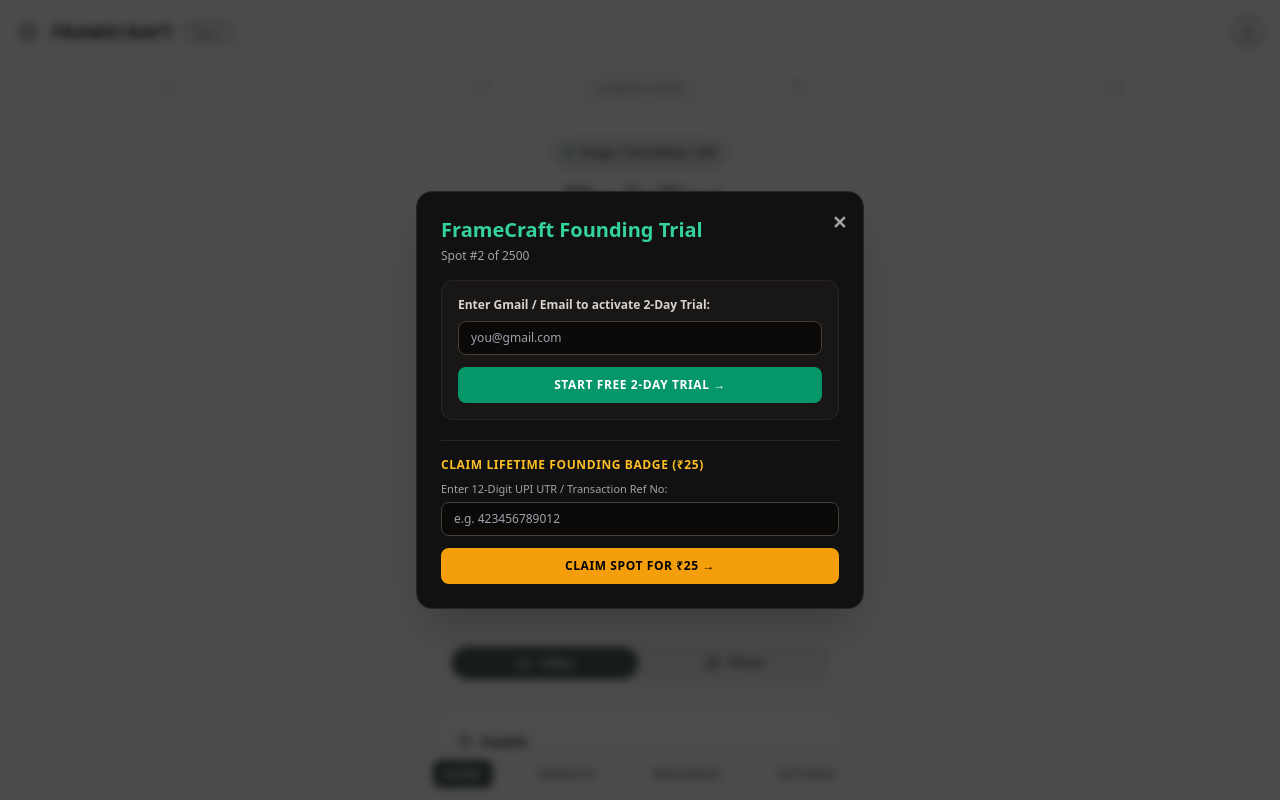
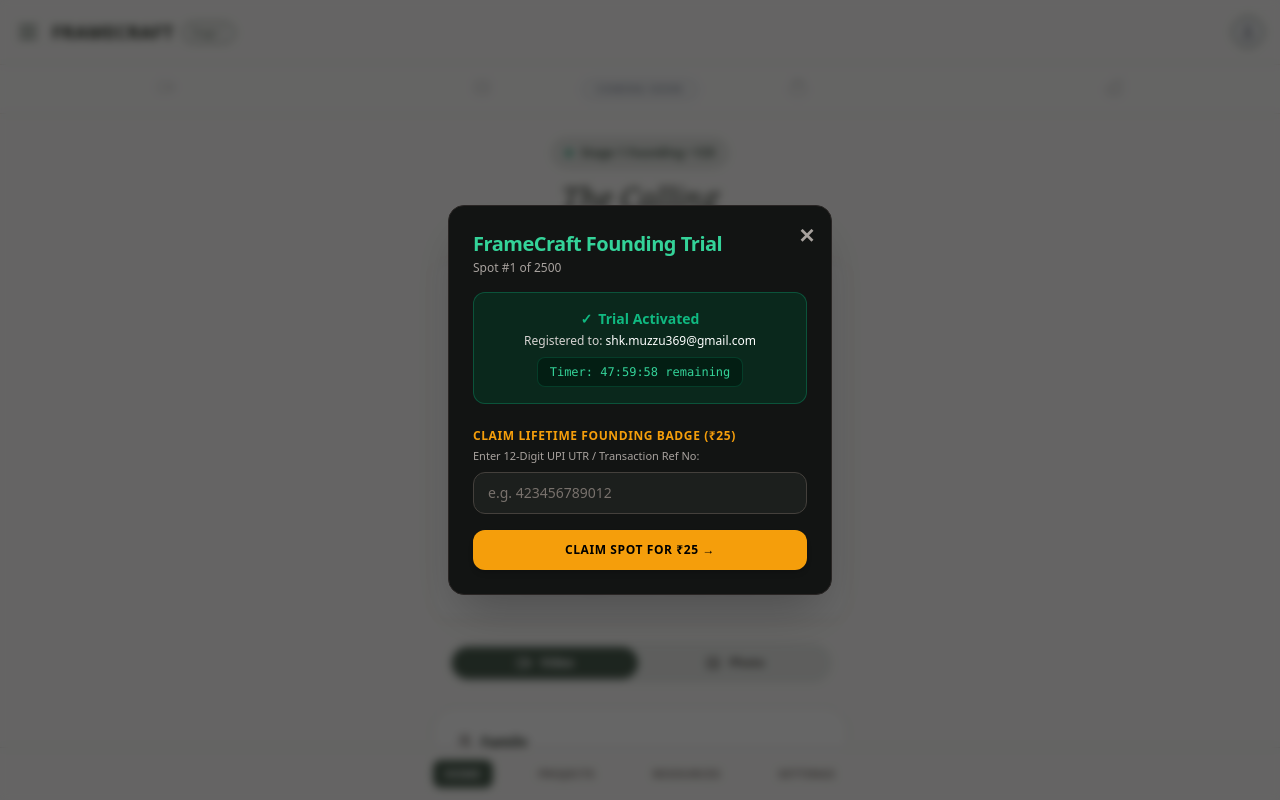
Before and after one commit to Muzammilshk-hue/Framecraft-stage1, a React (Vite) app: page / in a window 1280 px wide. Both pictures are taken after a click on the button "Stage 1 Founding • ₹25". Shown: the top 800 px of the page. Built offline with nearby package versions, Linux system fonts and the light colour scheme.

Commit message:
Update SubscriptionModal.jsx

```diff
--- a/src/components/SubscriptionModal.jsx
+++ b/src/components/SubscriptionModal.jsx
@@ -3,127 +3,105 @@
 export default function SubscriptionModal({
   isOpen,
   onClose,
-  claimedSpots = 0,
+  claimedSpots,
   maxSpots = 2500,
-  isSubscribed = false,
-  userFoundingNumber = 0,
+  isSubscribed,
   onProcessPayment,
   paymentStatus,
   errorMessage,
   utrNumber,
-  setUtrNumber,
-  onCancelSubscription
+  setUtrNumber
 }) {
-  const [email, setEmail] = useState('');
-  const [isTrialStarted, setIsTrialStarted] = useState(false);
-  const [savedEmail, setSavedEmail] = useState('');
+  // Live Timer State (Starting at 48 Hours = 172,800 seconds)
+  const [secondsRemaining, setSecondsRemaining] = useState(48 * 3600);
 
   useEffect(() => {
-    const existingEmail = localStorage.getItem('framecraft_trial_email');
-    if (existingEmail) {
-      setSavedEmail(existingEmail);
-      setIsTrialStarted(true);
-    }
-  }, []);
+    if (!isOpen) return;
 
-  const handleStartTrial = (e) => {
-    e.preventDefault();
-    if (!email || !email.includes('@')) {
-      alert('Please enter a valid Gmail / Email address.');
-      return;
-    }
-    localStorage.setItem('framecraft_trial_email', email);
-    setSavedEmail(email);
-    setIsTrialStarted(true);
+    const timer = setInterval(() => {
+      setSecondsRemaining((prev) => (prev > 0 ? prev - 1 : 0));
+    }, 1000);
+
+    return () => clearInterval(timer);
+  }, [isOpen]);
+
+  // Format seconds to HH:MM:SS
+  const formatTimer = (totalSeconds) => {
+    const hrs = Math.floor(totalSeconds / 3600).toString().padStart(2, '0');
+    const mins = Math.floor((totalSeconds % 3600) / 60).toString().padStart(2, '0');
+    const secs = (totalSeconds % 60).toString().padStart(2, '0');
+    return `${hrs}:${mins}:${secs}`;
   };
 
   if (!isOpen) return null;
 
   return (
-    <div className="fixed inset-0 bg-black/70 backdrop-blur-sm z-50 flex items-center justify-center p-4">
-      <div className="bg-[#111] text-white border border-stone-800 rounded-2xl max-w-md w-full p-6 relative shadow-2xl max-h-[90vh] overflow-y-auto">
-
+    <div className="fixed inset-0 z-50 flex items-center justify-center p-4 bg-black/60 backdrop-blur-sm">
+      <div className="relative w-full max-w-sm bg-[#121413] text-white rounded-2xl p-6 shadow-2xl border border-stone-800">
         {/* Close Button */}
         <button
+          type="button"
           onClick={onClose}
-          className="absolute top-4 right-4 text-stone-400 hover:text-white font-bold text-lg"
+          className="absolute top-4 right-4 text-stone-400 hover:text-white text-xl font-bold transition"
         >
           ✕
         </button>
 
-        <h2 className="text-xl font-bold text-emerald-400 mb-1">FrameCraft Founding Trial</h2>
-        <p className="text-xs text-stone-400 mb-4">Spot #{claimedSpots + 1} of {maxSpots}</p>
+        {/* Header */}
+        <h2 className="text-xl font-semibold text-[#34d399] tracking-tight">
+          FrameCraft Founding Trial
+        </h2>
+        <p className="text-xs text-stone-400 mt-0.5">
+          Spot #{claimedSpots} of {maxSpots}
+        </p>
 
-        {/* SECTION 1: FREE TRIAL (GMAIL REGISTRATION) */}
-        {!isTrialStarted ? (
-          <form onSubmit={handleStartTrial} className="bg-stone-900/80 p-4 rounded-xl border border-stone-800 mb-5">
-            <label className="block text-xs font-semibold text-stone-300 mb-2">
-              Enter Gmail / Email to activate 2-Day Trial:
+        {/* Trial Status Card with Working Timer */}
+        <div className="mt-4 p-4 rounded-xl bg-[#092e20]/80 border border-[#10b981]/30 text-center">
+          <div className="text-sm font-semibold text-[#10b981] flex items-center justify-center gap-1.5">
+            <span>✓</span> Trial Activated
+          </div>
+          <p className="text-xs text-stone-300 mt-1">
+            Registered to: <span className="font-medium text-white">shk.muzzu369@gmail.com</span>
+          </p>
+          <div className="mt-2 text-xs font-mono text-[#34d399] bg-[#031e13] py-1.5 px-3 rounded-lg inline-block border border-[#10b981]/20">
+            Timer: {formatTimer(secondsRemaining)} remaining
+          </div>
+        </div>
+
+        {/* Form Section */}
+        <form onSubmit={onProcessPayment} className="mt-6 space-y-4">
+          <div>
+            <label className="block text-xs font-semibold uppercase tracking-wider text-[#f59e0b] mb-1">
+              CLAIM LIFETIME FOUNDING BADGE (₹25)
             </label>
-            <input
-              type="email"
-              required
-              placeholder="you@gmail.com"
-              value={email}
-              onChange={(e) => setEmail(e.target.value)}
-              className="w-full px-3 py-2 text-xs bg-stone-950 border border-stone-700 rounded-lg text-white mb-3 focus:outline-none focus:border-emerald-500"
-            />
-            <button
-              type="submit"
-              className="w-full bg-emerald-600 text-white py-2.5 rounded-lg text-xs font-bold uppercase tracking-wider hover:bg-emerald-500 transition"
-            >
-              Start Free 2-Day Trial →
-            </button>
-          </form>
-        ) : (
-          <div className="bg-emerald-950/50 border border-emerald-800/60 p-4 rounded-xl text-center mb-5">
-            <span className="text-xs font-bold text-emerald-400 block">✓ Trial Activated</span>
-            <p className="text-[11px] text-stone-300 mt-1">
-              Registered to: <strong className="text-white">{savedEmail}</strong>
+            <p className="text-[11px] text-stone-400 mb-2">
+              Enter 12-Digit UPI UTR / Transaction Ref No:
             </p>
-            <p className="text-[10px] text-emerald-400 mt-1 font-mono">
-              Timer: 47:59:59 remaining
-            </p>
-          </div>
-        )}
-
-        {/* SECTION 2: ₹25 LIFETIME FOUNDING CLAIM (UPI) */}
-        <div className="border-t border-stone-800 pt-4">
-          <h3 className="text-xs font-bold text-amber-400 uppercase tracking-wider mb-2">
-            Claim Lifetime Founding Badge (₹25)
-          </h3>
-
-          {errorMessage && (
-            <p className="text-xs text-red-400 bg-red-950/40 border border-red-800/50 p-2 rounded mb-3">
-              {errorMessage}
-            </p>
-          )}
-
-          <form onSubmit={onProcessPayment} className="space-y-3">
-            <div>
-              <label className="block text-[11px] text-stone-400 mb-1">
-                Enter 12-Digit UPI UTR / Transaction Ref No:
-              </label>
             <input
               type="text"
-                required
+              value={utrNumber}
+              onChange={(e) => setUtrNumber(e.target.value)}
               placeholder="e.g. 423456789012"
-                value={utrNumber || ''}
-                onChange={(e) => setUtrNumber(e.target.value)}
-                className="w-full px-3 py-2 text-xs bg-stone-950 border border-stone-700 rounded-lg text-white focus:outline-none focus:border-amber-500"
+              maxLength={12}
+              className="w-full bg-[#1c1f1d] border border-stone-700 rounded-xl px-3.5 py-2.5 text-sm text-white placeholder-stone-500 focus:outline-none focus:border-[#f59e0b] transition"
             />
+            {errorMessage && (
+              <p className="text-xs text-red-400 mt-1.5">{errorMessage}</p>
+            )}
           </div>
 
           <button
             type="submit"
-              disabled={paymentStatus === 'verifying'}
-              className="w-full bg-amber-500 hover:bg-amber-400 text-black font-bold py-2.5 rounded-lg text-xs uppercase tracking-wider transition disabled:opacity-50"
+            disabled={paymentStatus === 'verifying' || isSubscribed}
+            className="w-full py-3 bg-[#f59e0b] hover:bg-[#d97706] text-black font-bold text-xs uppercase tracking-wider rounded-xl transition shadow-md disabled:opacity-50"
           >
-              {paymentStatus === 'verifying' ? 'Verifying UTR...' : 'Claim Spot for ₹25 →'}
+            {paymentStatus === 'verifying'
+              ? 'VERIFYING PAYMENT...'
+              : isSubscribed
+              ? 'BADGE CLAIMED ✓'
+              : 'CLAIM SPOT FOR ₹25 →'}
           </button>
         </form>
-        </div>
-
       </div>
     </div>
   );
```
Lines whose indentation alone changed are shown as unchanged.
